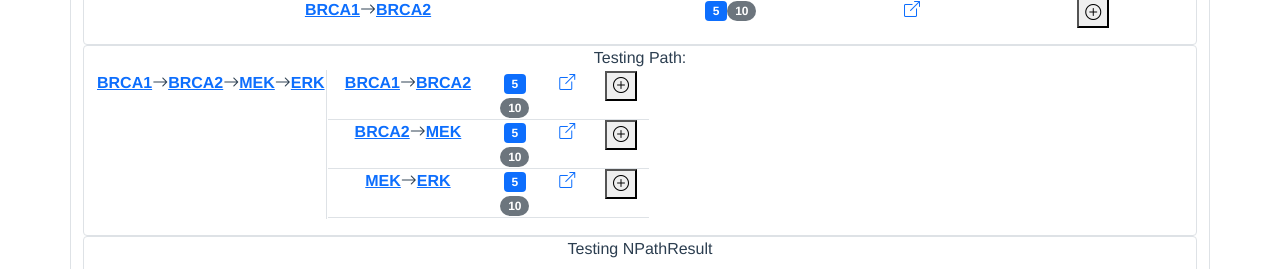
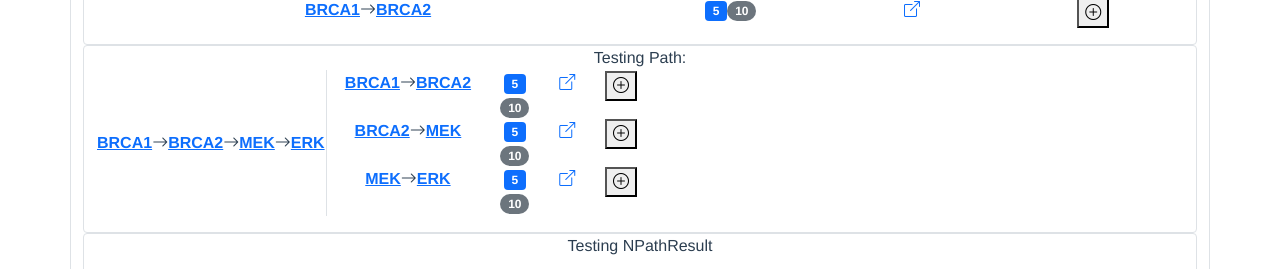
Before and after one commit to kkaris/indra_network_service, a Vue app in the folder indra_network_search/frontend/: page / in a window 1280 px wide. Shown: the part 675-944 px from the top of the page. Built offline with nearby package versions, Linux system fonts and the light colour scheme; what @dafcoe/vue-collapsible-panel would draw is missing.

Commit message:
Update formatting, style in <Edge />

```diff
--- a/indra_network_search/frontend/src/components/Result/Path.vue
+++ b/indra_network_search/frontend/src/components/Result/Path.vue
@@ -1,5 +1,5 @@
 <template>
-  <td class="border-end">
+  <td class="border-end align-middle">
     <Node v-bind="path[0]" />
     <template v-for="(nodeObj, index) in path.slice(1)" :key="index">
       <i class="bi bi-arrow-right"></i>
@@ -8,8 +8,11 @@
   </td>
   <td>
     <div class="container">
-      <div class="row border-bottom" v-for="(edge, index) in edge_data"
-           :key="index">
+      <div
+        class="row"
+        v-for="(edge, index) in edge_data"
+        :key="index"
+      >
         <Edge v-bind="edge" />
       </div>
     </div>
```
